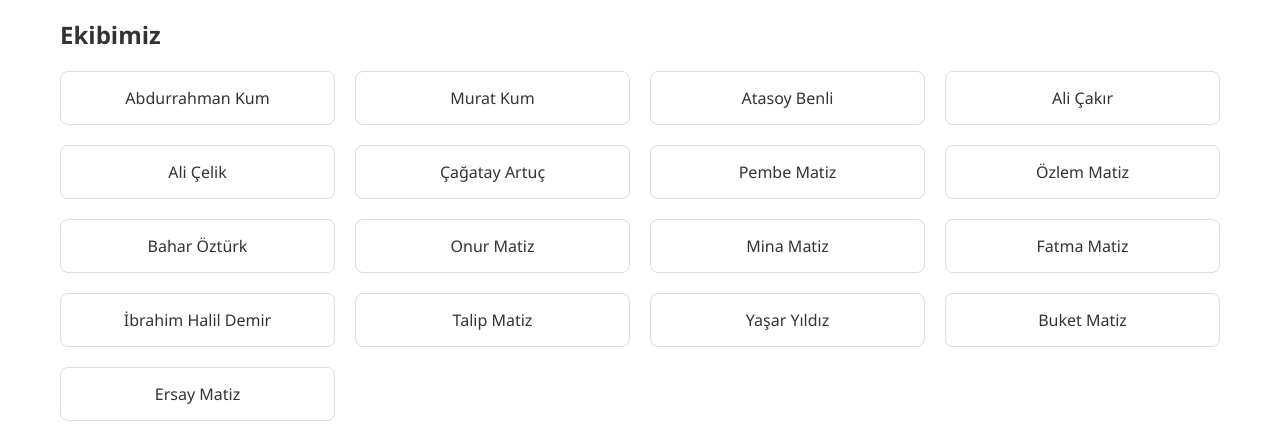
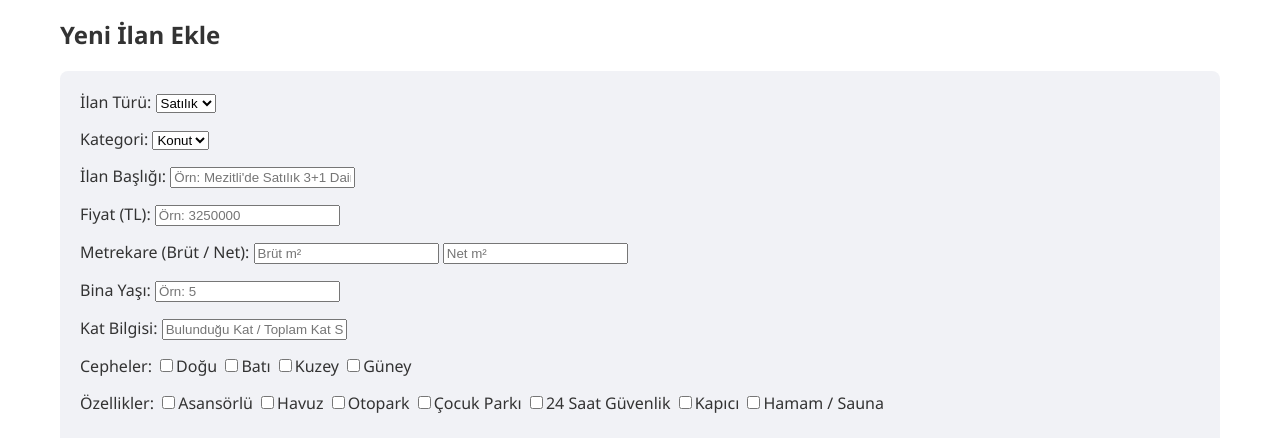
Before and after one commit to MatizGayrimenkul/MAT-Z-GAYR-MENKUL, a plain HTML site: page index.html in a window 1280 px wide. Shown: the part 2460-2898 px from the top of the page. Drawn offline with Linux system fonts and the light colour scheme.

Commit message:
Update index.html

```diff
--- a/index.html
+++ b/index.html
@@ -119,6 +119,60 @@ Tarayıcınız video etiketini desteklemiyor.
 </div>
 </div>
 
+<section id="ilan-ekle">
+    <h2>Yeni İlan Ekle</h2>
+    <form>
+        <div>
+            <label>İlan Türü:</label>
+            <select>
+                <option>Satılık</option>
+                <option>Kiralık</option>
+            </select>
+        </div>
+        <div>
+            <label>Kategori:</label>
+            <select>
+                <option>Konut</option>
+                <option>Arsa</option>
+            </select>
+        </div>
+        <div>
+            <label>İlan Başlığı:</label>
+            <input type="text" placeholder="Örn: Mezitli'de Satılık 3+1 Daire">
+        </div>
+        <div>
+            <label>Fiyat (TL):</label>
+            <input type="number" placeholder="Örn: 3250000">
+        </div>
+        <div>
+            <label>Metrekare (Brüt / Net):</label>
+            <input type="number" placeholder="Brüt m²">
+            <input type="number" placeholder="Net m²">
+        </div>
+        <div>
+            <label>Bina Yaşı:</label>
+            <input type="number" placeholder="Örn: 5">
+        </div>
+        <div>
+            <label>Kat Bilgisi:</label>
+            <input type="text" placeholder="Bulunduğu Kat / Toplam Kat Sayısı (Örn: 3 / 10)">
+        </div>
+        <div>
+            <label>Cepheler:</label>
+            <input type="checkbox" id="dogu"><label for="dogu">Doğu</label>
+            <input type="checkbox" id="bati"><label for="bati">Batı</label>
+            <input type="checkbox" id="kuzey"><label for="kuzey">Kuzey</label>
+            <input type="checkbox" id="guney"><label for="guney">Güney</label>
+        </div>
+        <div>
+            <label>Özellikler:</label>
+            <input type="checkbox" id="asansor"><label for="asansor">Asansörlü</label>
+            <input type="checkbox" id="havuz"><label for="havuz">Havuz</label>
+            <input type="checkbox" id="otopark"><label for="otopark">Otopark</label>
+            <input type="checkbox" id="park"><label for="park">Çocuk Parkı</label>
+            <input type="checkbox" id="guvenlik"><label for="guvenlik">24 Saat Güvenlik</label>
+            <input type="checkbox" id="kapici"><label for="kapici">Kapıcı</label>
+            <input type="checkbox" id="hamam"><label for="hamam">Hamam / Sauna</label>
 
 
 <section id="takim">
```
